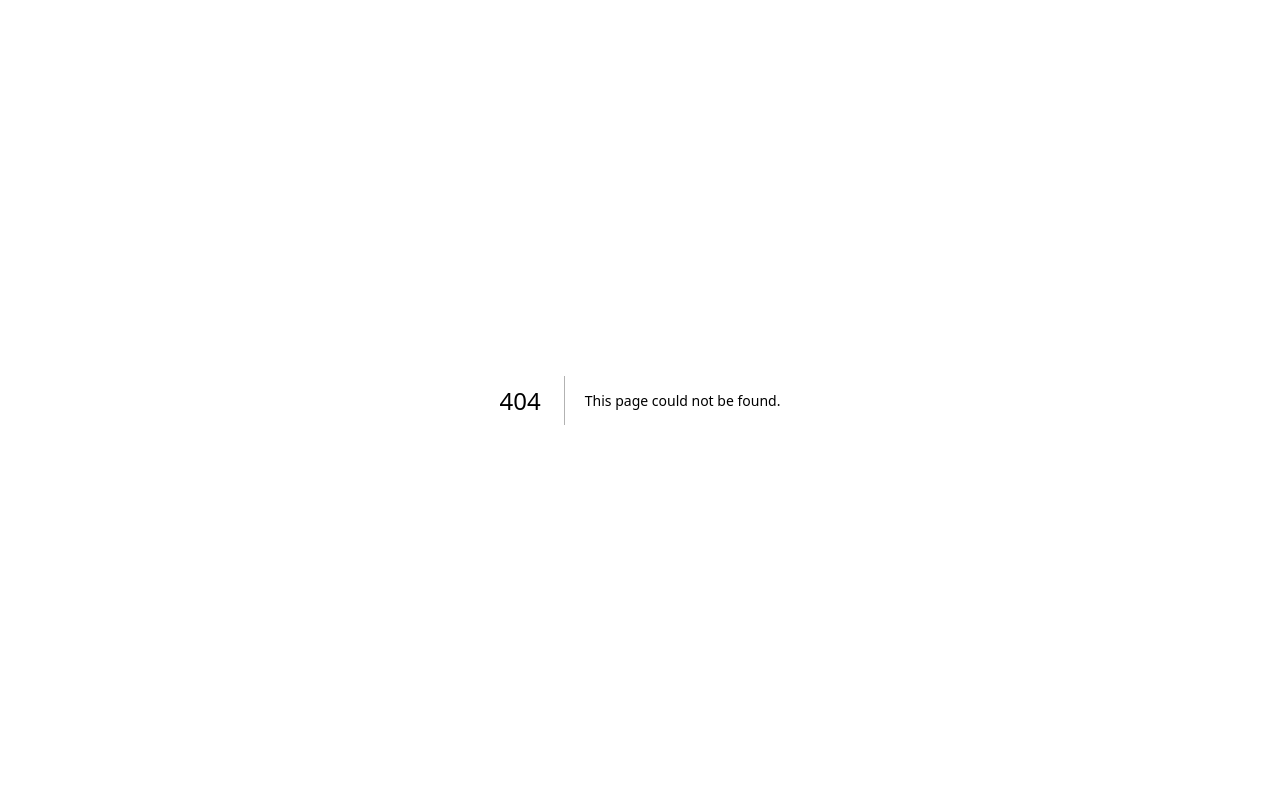
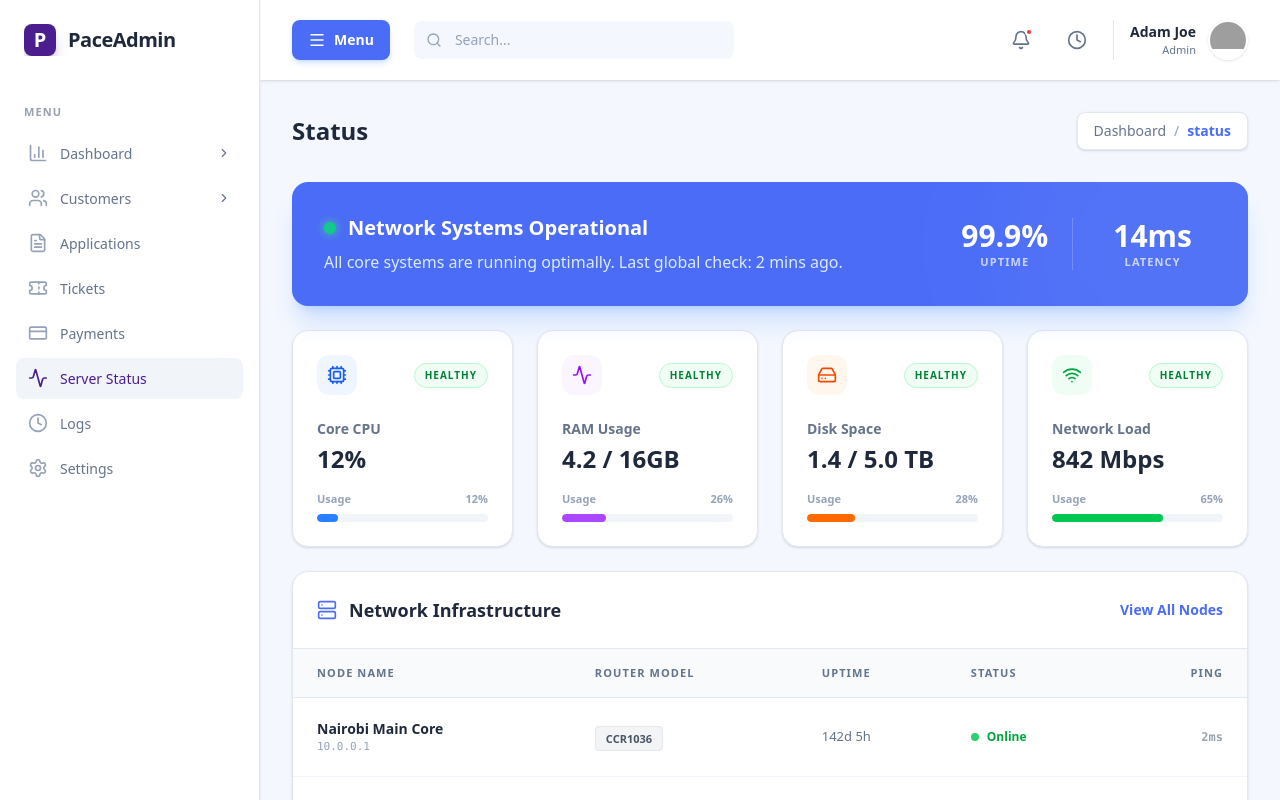
Before and after one commit to dennismutuku2005/pacewebsite, a Next.js app in the folder paceadmin/: page /dashboard/status in a window 1280 px wide. Before the commit this address had no page. Shown: the top 800 px of the page. Built offline with nearby package versions, Linux system fonts and the light colour scheme; grey boxes are pictures that could not be loaded.

Commit message:
Auto-update:

```diff
--- /dev/null
+++ b/paceadmin/src/app/dashboard/status/page.js
@@ -0,0 +1,177 @@
+"use client"
+
+import React from 'react'
+import { motion } from 'framer-motion'
+import {
+    Activity, Globe, Server, Database,
+    Cpu, HardDrive, Wifi, ShieldCheck,
+    Zap, AlertTriangle
+} from 'lucide-react'
+import { cn } from '@/lib/utils'
+
+const StatusCard = ({ title, icon: Icon, value, status, progress, color }) => (
+    <div className="bg-white p-6 rounded-2xl border border-[#e2e8f0] shadow-sm">
+        <div className="flex items-center justify-between mb-6">
+            <div className={cn("p-2.5 rounded-xl", color.bg)}>
+                <Icon size={20} className={color.text} />
+            </div>
+            <span className={cn(
+                "px-2.5 py-1 rounded-full text-[10px] font-black uppercase tracking-widest border",
+                status === 'Healthy' ? "bg-green-50 text-green-700 border-green-200" : "bg-red-50 text-red-700 border-red-200"
+            )}>
+                {status}
+            </span>
+        </div>
+        <p className="text-sm font-bold text-[#64748b] mb-1">{title}</p>
+        <div className="flex items-end justify-between mb-4">
+            <h3 className="text-2xl font-bold text-[#1e293b]">{value}</h3>
+        </div>
+        <div className="space-y-1.5">
+            <div className="flex justify-between text-[11px] font-bold text-[#94a3b8]">
+                <span>Usage</span>
+                <span>{progress}%</span>
+            </div>
+            <div className="h-2 bg-[#f1f5f9] rounded-full overflow-hidden">
+                <motion.div
+                    initial={{ width: 0 }}
+                    animate={{ width: `${progress}%` }}
+                    transition={{ duration: 1, ease: "easeOut" }}
+                    className={cn("h-full rounded-full", color.main)}
+                ></motion.div>
+            </div>
+        </div>
+    </div>
+)
+
+export default function StatusPage() {
+    const nodes = [
+        { name: 'Nairobi Main Core', ip: '10.0.0.1', type: 'CCR1036', uptime: '142d 5h', load: '12%', status: 'Online' },
+        { name: 'Mombasa Gateway', ip: '10.0.1.5', type: 'CCR2004', uptime: '89d 12h', load: '45%', status: 'Online' },
+        { name: 'Kisumu Relay 1', ip: '192.168.4.2', type: 'RB1100', uptime: '12d 2h', load: '82%', status: 'Busy' },
+        { name: 'Eldoret Tower A', ip: '172.16.2.1', type: 'NetMetal', uptime: '0d 4h', load: '5%', status: 'Warning' },
+    ]
+
+    return (
+        <div className="space-y-6 pb-10">
+
+            {/* Global Status Banner */}
+            <div className="bg-[#4a6cf7] rounded-2xl p-8 text-white relative overflow-hidden shadow-xl shadow-blue-500/20">
+                <div className="relative z-10 flex flex-col md:flex-row md:items-center justify-between gap-6">
+                    <div>
+                        <div className="flex items-center gap-3 mb-2">
+                            <div className="w-3 h-3 bg-green-400 rounded-full animate-pulse shadow-[0_0_10px_#4ade80]"></div>
+                            <h2 className="text-xl font-bold">Network Systems Operational</h2>
+                        </div>
+                        <p className="text-blue-100 font-medium">All core systems are running optimally. Last global check: 2 mins ago.</p>
+                    </div>
+                    <div className="flex items-center gap-4">
+                        <div className="text-center px-6 border-r border-white/20">
+                            <p className="text-3xl font-bold">99.9%</p>
+                            <p className="text-[11px] font-bold uppercase tracking-widest opacity-70">Uptime</p>
+                        </div>
+                        <div className="text-center px-6">
+                            <p className="text-3xl font-bold">14ms</p>
+                            <p className="text-[11px] font-bold uppercase tracking-widest opacity-70">Latency</p>
+                        </div>
+                    </div>
+                </div>
+                <div className="absolute top-0 right-0 w-96 h-96 bg-white/5 rounded-full blur-3xl translate-x-1/3 -translate-y-1/3"></div>
+            </div>
+
+            <div className="grid grid-cols-1 md:grid-cols-2 lg:grid-cols-4 gap-6">
+                <StatusCard
+                    title="Core CPU"
+                    icon={Cpu}
+                    value="12%"
+                    status="Healthy"
+                    progress={12}
+                    color={{ text: 'text-blue-600', bg: 'bg-blue-50', main: 'bg-blue-500' }}
+                />
+                <StatusCard
+                    title="RAM Usage"
+                    icon={Activity}
+                    value="4.2 / 16GB"
+                    status="Healthy"
+                    progress={26}
+                    color={{ text: 'text-purple-600', bg: 'bg-purple-50', main: 'bg-purple-500' }}
+                />
+                <StatusCard
+                    title="Disk Space"
+                    icon={HardDrive}
+                    value="1.4 / 5.0 TB"
+                    status="Healthy"
+                    progress={28}
+                    color={{ text: 'text-orange-600', bg: 'bg-orange-50', main: 'bg-orange-500' }}
+                />
+                <StatusCard
+                    title="Network Load"
+                    icon={Wifi}
+                    value="842 Mbps"
+                    status="Healthy"
+                    progress={65}
+                    color={{ text: 'text-green-600', bg: 'bg-green-50', main: 'bg-green-500' }}
+                />
+            </div>
+
+            {/* Network Nodes Table */}
+            <div className="bg-white rounded-2xl border border-[#e2e8f0] shadow-sm overflow-hidden">
+                <div className="p-6 border-b border-[#e2e8f0] flex items-center justify-between">
+                    <h3 className="text-lg font-bold text-[#1e293b] flex items-center gap-3">
+                        <Server size={20} className="text-[#4a6cf7]" />
+                        Network Infrastructure
+                    </h3>
+                    <button className="text-sm font-bold text-[#4a6cf7] hover:underline">View All Nodes</button>
+                </div>
+                <div className="overflow-x-auto">
+                    <table className="w-full text-left font-sans">
+                        <thead>
+                            <tr className="bg-[#f8fafc] border-b border-[#e2e8f0]">
+                                <th className="px-6 py-4 text-[11px] font-black text-[#64748b] uppercase tracking-widest">Node Name</th>
+                                <th className="px-6 py-4 text-[11px] font-black text-[#64748b] uppercase tracking-widest">Router Model</th>
+                                <th className="px-6 py-4 text-[11px] font-black text-[#64748b] uppercase tracking-widest">Uptime</th>
+                                <th className="px-6 py-4 text-[11px] font-black text-[#64748b] uppercase tracking-widest">Status</th>
+                                <th className="px-6 py-4 text-[11px] font-black text-[#64748b] uppercase tracking-widest text-right">Ping</th>
+                            </tr>
+                        </thead>
+                        <tbody className="divide-y divide-[#f1f5f9]">
+                            {nodes.map((node, i) => (
+                                <tr key={node.name} className="hover:bg-[#f8fafc] transition-colors group">
+                                    <td className="px-6 py-5">
+                                        <div>
+                                            <p className="text-[14px] font-bold text-[#1e293b]">{node.name}</p>
+                                            <p className="text-[11px] text-[#94a3b8] font-mono">{node.ip}</p>
+                                        </div>
+                                    </td>
+                                    <td className="px-6 py-5">
+                                        <span className="px-2.5 py-1 bg-gray-100 rounded text-[11px] font-bold text-gray-600 border border-gray-200">{node.type}</span>
+                                    </td>
+                                    <td className="px-6 py-5">
+                                        <p className="text-[13px] font-medium text-[#64748b]">{node.uptime}</p>
+                                    </td>
+                                    <td className="px-6 py-5">
+                                        <div className="flex items-center gap-2">
+                                            <div className={cn(
+                                                "w-2 h-2 rounded-full",
+                                                node.status === 'Online' ? "bg-green-500 animate-pulse" :
+                                                    node.status === 'Busy' ? "bg-blue-500" : "bg-orange-500"
+                                            )}></div>
+                                            <span className={cn(
+                                                "text-[12px] font-bold",
+                                                node.status === 'Online' ? "text-green-600" :
+                                                    node.status === 'Busy' ? "text-blue-600" : "text-orange-600"
+                                            )}>{node.status}</span>
+                                        </div>
+                                    </td>
+                                    <td className="px-6 py-5 text-right font-mono text-[12px] font-bold text-gray-400 group-hover:text-[#4a6cf7] transition-colors">
+                                        2ms
+                                    </td>
+                                </tr>
+                            ))}
+                        </tbody>
+                    </table>
+                </div>
+            </div>
+
+        </div>
+    )
+}
```
